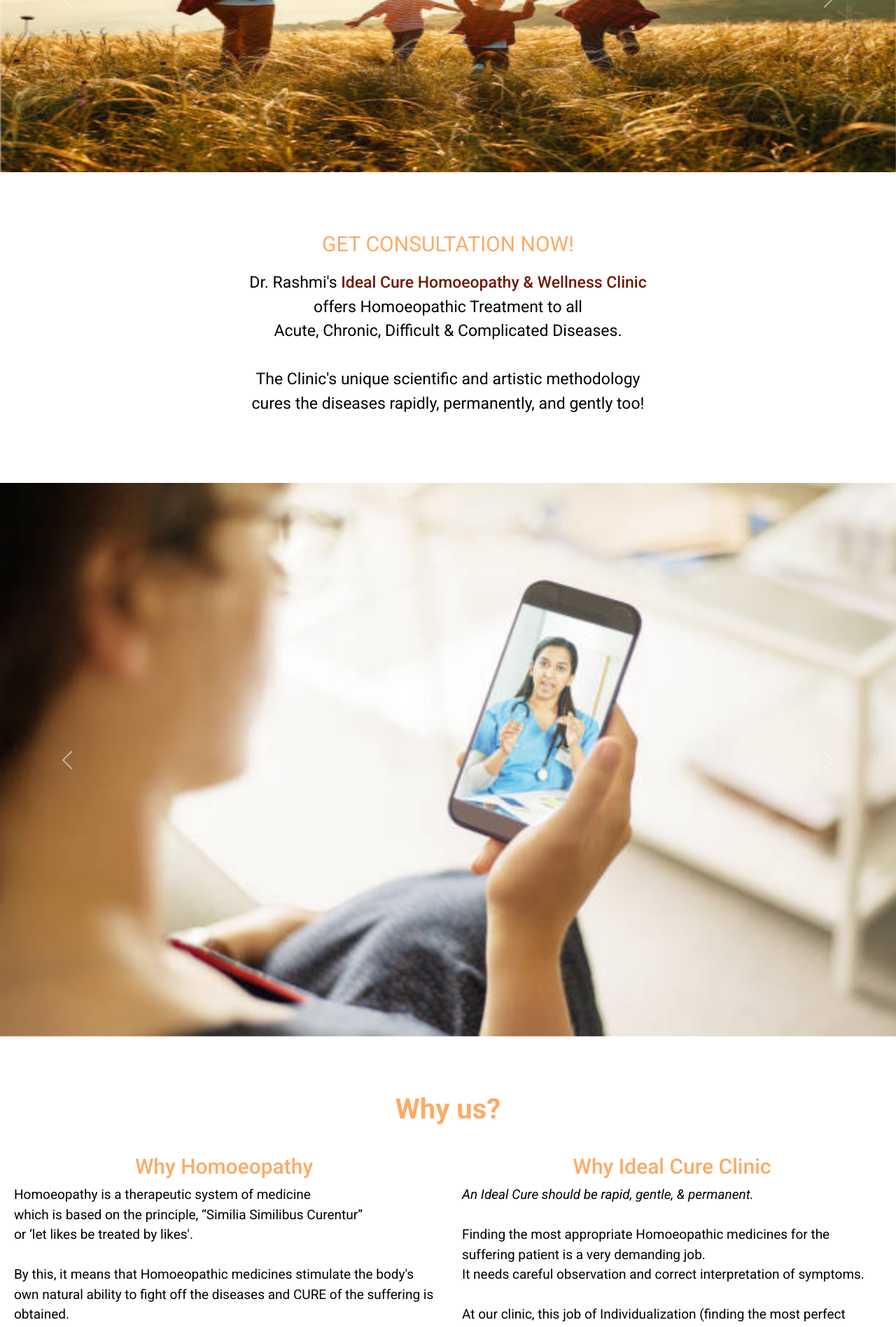
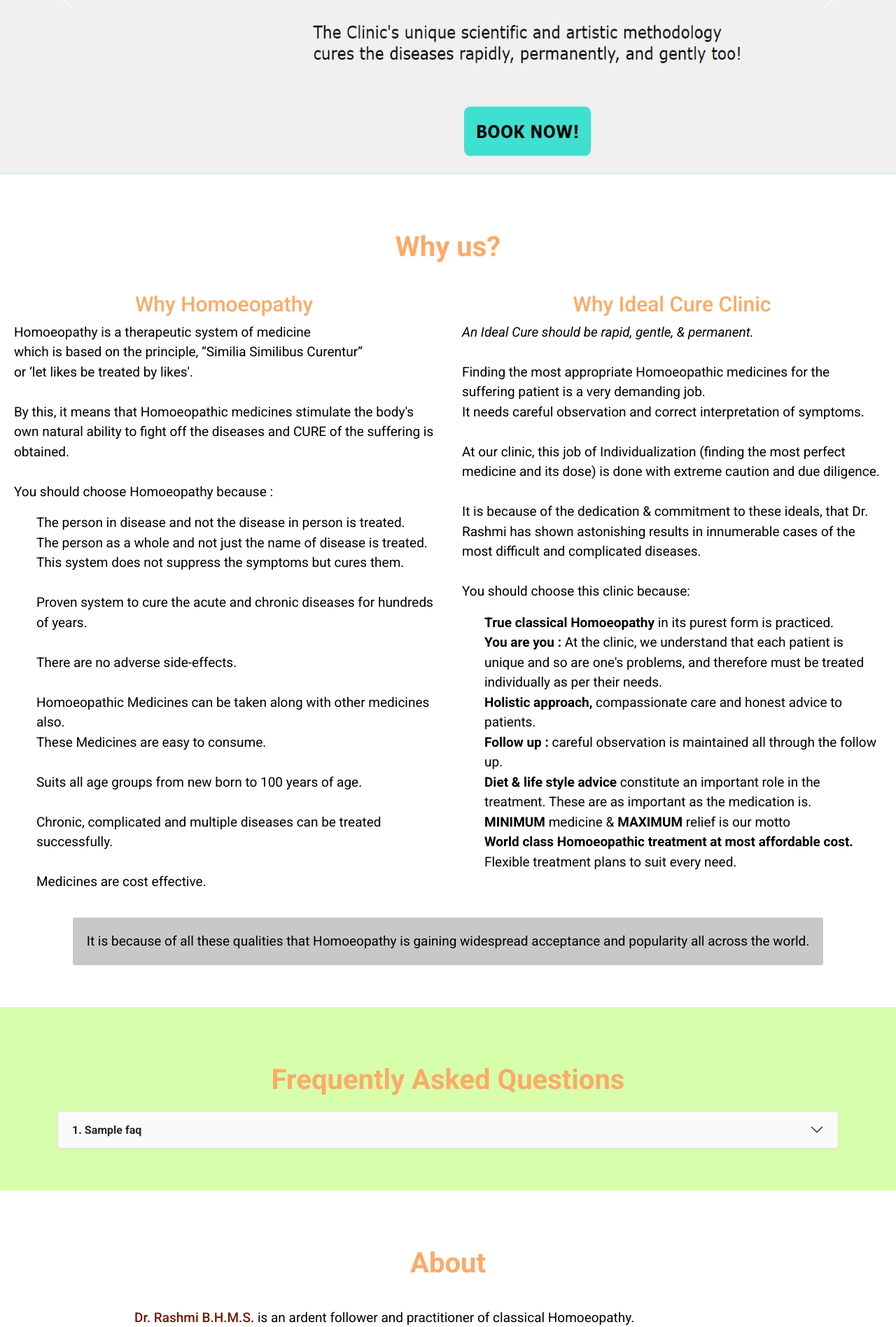
Before and after one commit to ayush02av/idealcure, a Django app: template frontend/templates/index.html in a window 1280 px wide. Shown: the part 307-2203 px from the top of the page at 70% size. Run offline with Django 3.2, Linux system fonts and the light colour scheme; the template is opened without the code that fills it: most values are stand-ins (such as "Sample title", 1, 10 or a date in 2020); some libraries are stand-ins or nearby versions.

Commit message:
index page fix

```diff
--- a/frontend/templates/index.html
+++ b/frontend/templates/index.html
@@ -2,10 +2,10 @@
 {% block main %}
 <div id="home-page-slideshow" class="carousel slide carousel-fade" data-bs-ride="carousel">
     <div class="carousel-inner" onclick="window.open('/consultation')" style="cursor: pointer;">
-        <!-- <div class="carousel-item active">
-      <img src="/static/images/slide1.png" class="d-block w-100">
-    </div> -->
         <div class="carousel-item active">
+            <img src="/static/images/slide1.png" class="d-block w-100">
+        </div>
+        <div class="carousel-item">
             <img src="/static/images/slide2.png" class="d-block w-100">
         </div>
         <div class="carousel-item">
@@ -21,7 +21,7 @@
         <span class="visually-hidden">Next</span>
     </button>
 </div>
-<div class="section" id="about">
+<!-- <div class="section" id="about">
     <div class="big-inner-section" style="flex: 0 1 100%;">
         <p>
             <span class="inner-section-heading"><a href="/consultation/">GET CONSULTATION NOW!</a></span>
@@ -34,9 +34,8 @@
             </center>
         </p>
     </div>
-</div>
-
-<div id="home-page-consultation-slideshow" class="carousel slide carousel-fade" data-bs-ride="carousel">
+</div> -->
+<!-- <div id="home-page-consultation-slideshow" class="carousel slide carousel-fade" data-bs-ride="carousel">
     <div class="carousel-inner" onclick="window.open('/consultation')" style="cursor: pointer;">
         <div class="carousel-item active">
             <img src="/static/images/consultation-mobile.jpg" class="d-block w-100">
@@ -53,8 +52,7 @@
         <span class="carousel-control-next-icon" aria-hidden="true"></span>
         <span class="visually-hidden">Next</span>
     </button>
-</div>
-
+</div> -->
 <div class="section" id="why">
     <h1 class="section-heading">Why us?</h1>
     <div class="big-inner-section">
@@ -68,7 +66,7 @@
             <br><br>
             By this, it means that Homoeopathic medicines stimulate the body's own natural ability to fight off the diseases and CURE of the suffering is obtained.
             <br><br>
-            You should choose Homoeopathy because :<br><br>
+            You should choose Homoeopathy because :
             <ul>
                 <li>The person in disease and not the disease in person is treated.</li>
                 <li>The person as a whole and not just the name of disease is treated.</li>
@@ -87,7 +85,6 @@
                 <br>
                 <li>Medicines are cost effective.</li>
             </ul>
-            <i class="highlight-section">It is because of all these qualities that Homoeopathy is gaining widespread acceptance and popularity all across the world.</i>
         </p>
     </div>
     <div class="big-inner-section">
@@ -103,7 +100,6 @@
             It is because of the dedication & commitment to these ideals, that Dr. Rashmi has shown astonishing results in innumerable cases of the most difficult and complicated diseases.
             <br><br>
             You should choose this clinic because:
-            <br>
             <ul>
                 <li><strong>True classical Homoeopathy </strong>in its purest form is practiced.</li>
                 <li><strong>You are you : </strong>At the clinic, we understand that each patient is unique and so are one's problems, and therefore must be treated individually as per their needs.</li>
@@ -115,18 +111,21 @@
             </ul>
         </p>
     </div>
+    <div class="highlight-section">
+        It is because of all these qualities that Homoeopathy is gaining widespread acceptance and popularity all across the world.
+    </div>
 </div>
-<div class="section" id="faqs">
+<div class="section" id="faqs" style="background: var(--helper-color-2);">
     <h1 class="section-heading">Frequently Asked Questions</h1>
-    <div class="accordion" id="faq-accordion">
+    <div class="accordion container" id="faq-accordion">
         {% for faq in faqs %}
         <div class="accordion-item">
             <h2 class="accordion-header" id="{{ faq.id }}">
-                <button class="accordion-button" type="button" data-bs-toggle="collapse" data-bs-target="#collapse{{ faq.id }}" aria-expanded="true" aria-controls="collapse{{ faq.id }}">
-                    <b>{{ faq.Question }}</b>
+                <button class="accordion-button collapsed" type="button" data-bs-toggle="collapse" data-bs-target="#collapse{{ faq.id }}" aria-expanded="true" aria-controls="collapse{{ faq.id }}" style="background: rgb(250, 250, 250);">
+                    <b>{{ forloop.counter }}. {{ faq.Question }}</b>
                 </button>
             </h2>
-            <div id="collapse{{ faq.id }}" class="accordion-collapse collapse" aria-labelledby="{{ faq.id }}" data-bs-parent="#faq-accordion">
+            <div id="collapse{{ faq.id }}" class="accordion-collapse collapse bg-success text-light" aria-labelledby="{{ faq.id }}" data-bs-parent="#faq-accordion">
                 <div class="accordion-body">
                     <small>{{ faq.Answer }}</small>
                 </div>
```
Also changed, not shown: frontend/static/images/slide1.png.
